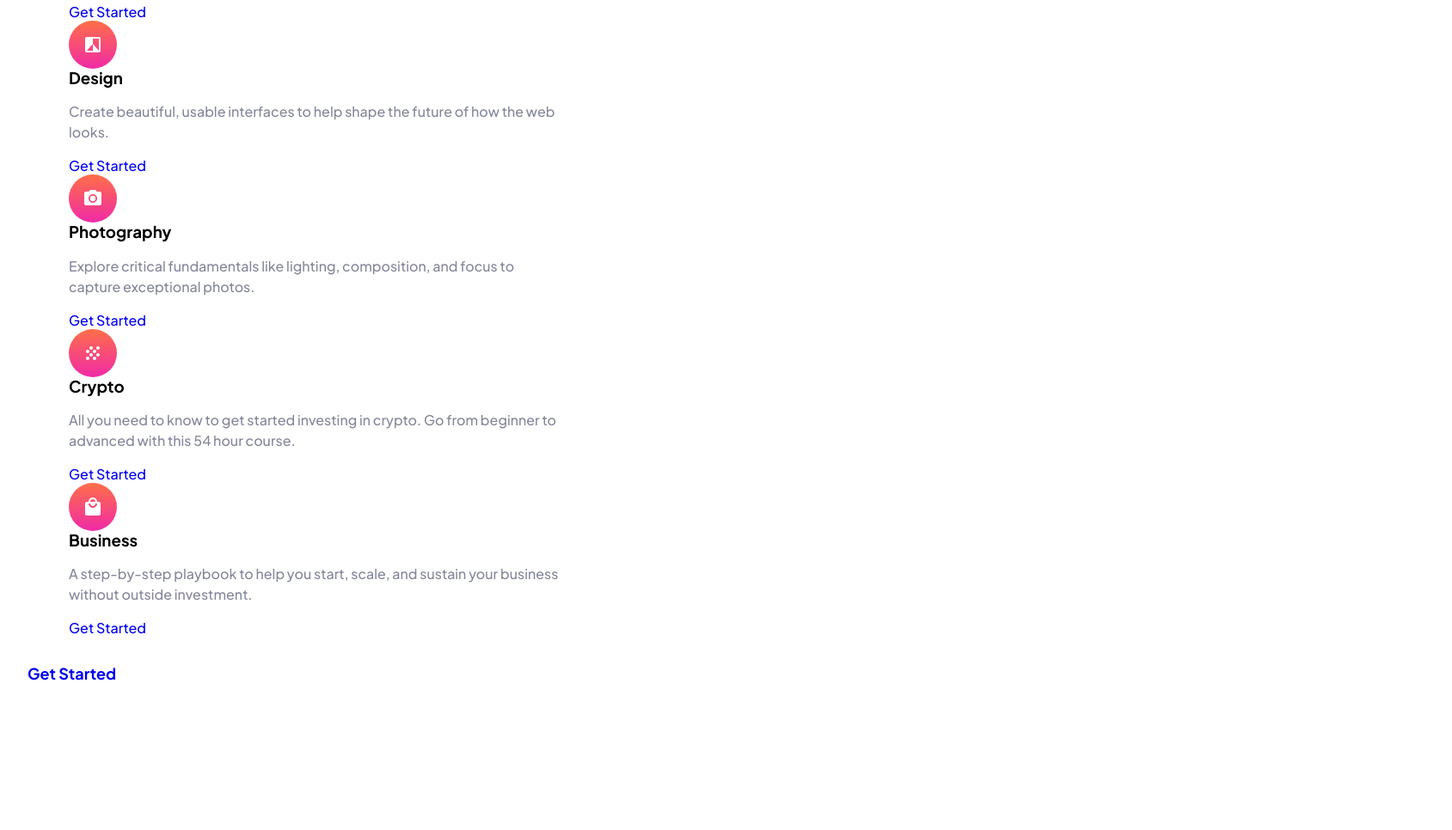
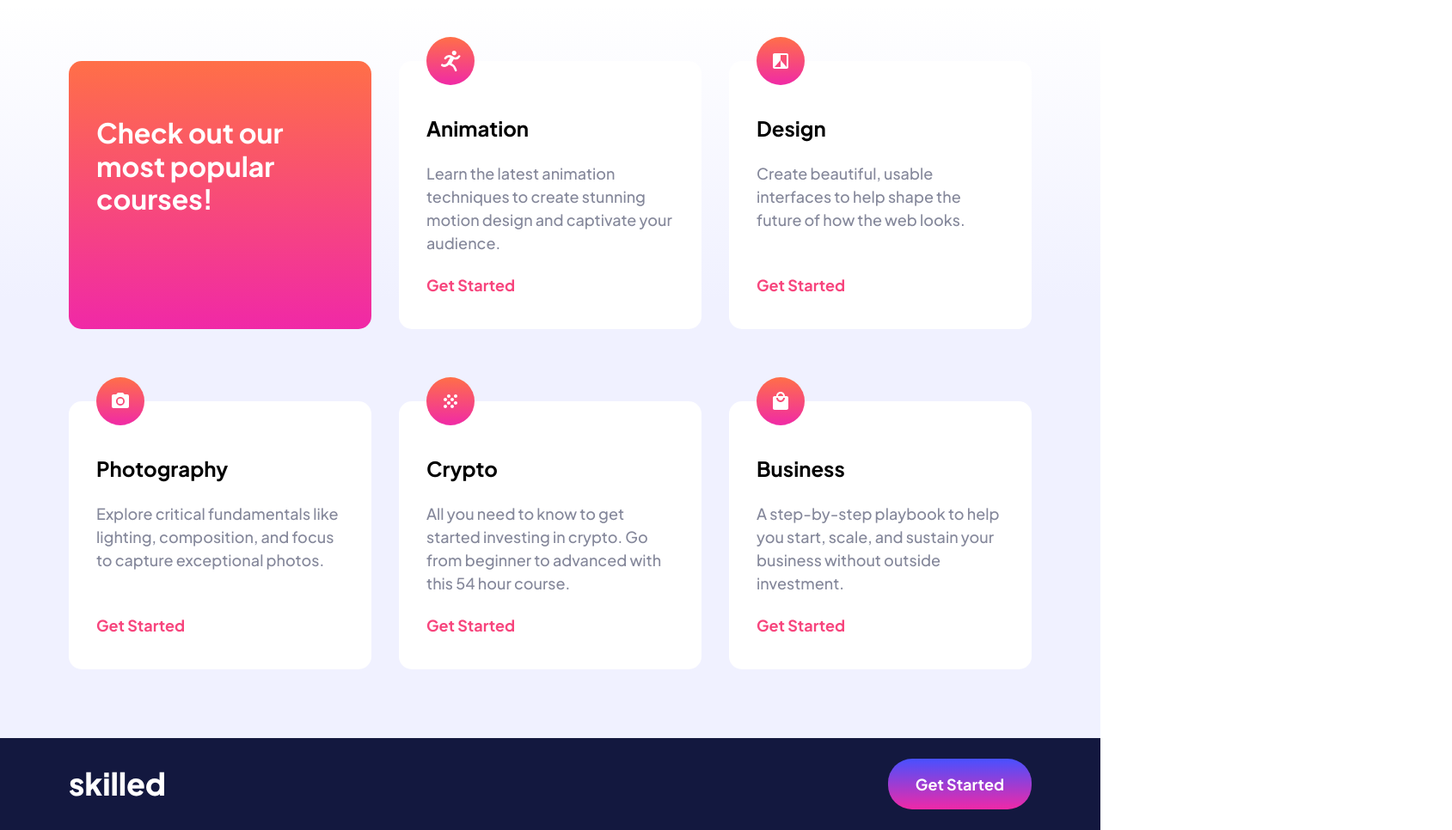
Before and after one commit to guliahmedova/skilled, a plain HTML site: page index.html in a window 1280 px wide. Shown: the part 777-1743 px from the top of the page at 86% size, 1689 px wide, since content can reach past the window. Before the commit the page ends 1588 px from the top, so only its background shows below. Drawn offline with Linux system fonts and the light colour scheme.

Commit message:
feat: add footer

```diff
--- /dev/null
+++ b/css/components/courses.css
@@ -0,0 +1,77 @@
+.courses {
+    background: linear-gradient(#fff, #f0f1ff 40%);
+    padding-block: 64px 80px;
+}
+
+.courses .wrapper {
+    display: grid;
+    row-gap: 60px;
+}
+
+.courses .block {
+    padding: 64px 32px 40px;
+    border-radius: 15px;
+}
+
+.courses .block.title {
+    padding: 32px;
+    background: var(--gradient-pink);
+    color: var(--color-white);
+}
+
+.courses h2 {
+    font-size: var(--fs-3);
+}
+
+.courses .course {
+    position: relative;
+    background: var(--color-white);
+    display: grid;
+    gap: 24px;
+    grid-template-rows: min-content 1fr min-content;
+}
+
+.courses img {
+    position: absolute;
+    top: 0;
+    translate: 32px -50%;
+}
+
+.courses h3 {
+    font-size: var(--fs-4);
+}
+
+.courses p {
+    font-size: var(--fs-5);
+    margin: 0;
+}
+
+.courses a {
+    font-size: var(--fs-7);
+    font-weight: 700;
+    color: var(--color-pink-600);
+    transition: opacity 150ms ease-in-out;
+    align-self: end;
+}
+
+.courses a:hover {
+    opacity: 50%;
+}
+
+@media (width >= 50.625em) {
+    .courses .wrapper {
+        grid-template-columns: repeat(2, 1fr);
+        column-gap: 24px;
+    }
+
+    .courses .block.title {
+        padding-block-start: 64px;
+    }
+}
+
+@media (width >= 75em) {
+    .courses .wrapper {
+        grid-template-columns: repeat(3, 1fr);
+        gap: 84px 32px;
+    }
+}
--- /dev/null
+++ b/css/components/footer.css
@@ -0,0 +1,10 @@
+.footer {
+    background: var(--color-blue-900);
+    padding-block: 24px;
+}
+
+.footer .wrapper {
+    display: flex;
+    justify-content: space-between;
+    align-items: center;
+}
--- a/css/components/header.css
+++ b/css/components/header.css
@@ -2,20 +2,11 @@
     display: flex;
     justify-content: space-between;
     align-items: center;
-    padding-block: 1rem;
-}
-.header .logo {
-    width: 5rem;
+    padding-block: 16px;
 }
 
-@media screen and (width >= 50.625em) {
+@media (width >= 50.625em) {
     .header {
-        padding-block: 1.5rem;
+        padding-block: 24px;
     }
 }
-
-@media screen and (width >= 75em) {
-    .header .logo {
-        width: 7rem;
-    }
-}
--- a/css/components/hero.css
+++ b/css/components/hero.css
@@ -20,15 +20,17 @@
     pointer-events: none;
 }
 
-@media screen and (width >= 50.625em) {
+@media (width >= 50.625em) {
     .hero {
         grid-template-columns: repeat(2, 1fr);
         position: relative;
     }
+
     .hero__text {
         padding-block: 42px;
         padding-inline-end: 0;
     }
+
     .hero picture {
         max-width: none;
         position: absolute;
@@ -38,9 +40,13 @@
     }
 }
 
-@media screen and (width >= 75em) {
+@media (width >= 75em) {
     .hero picture {
         max-width: 1040px;
         translate: 47% -27%;
     }
+
+    .hero__text {
+        padding-block: 110px;
+    }
 }
--- a/css/global/boilerplate.css
+++ b/css/global/boilerplate.css
@@ -15,27 +15,32 @@
     box-sizing: border-box;
 }
 
+main {
+    overflow-x: clip;
+}
+
 body {
-    margin: 0;
     font-family: "Plus Jakarta Sans", Arial, Helvetica, sans-serif;
     font-weight: 500;
+    margin: 0;
 }
 
 h1,
 h2,
-h3,
-h4,
-h5,
-h6 {
+h3 {
     line-height: 1.2;
+    font-weight: 800;
     margin: 0;
-    font-weight: 700;
+}
+
+a {
+    text-decoration: none;
 }
 
 p {
+    max-width: 35ch;
     color: var(--color-grey);
     line-height: 1.5;
-    max-width: 50ch;
 }
 
 img {
@@ -44,6 +49,17 @@ img {
     height: auto;
 }
 
-a {
-    text-decoration: none;
+.logo {
+    width: 4.955625rem;
+    transition: opacity 150ms ease-in-out;
 }
+
+@media (width >= 75em) {
+    .logo {
+        width: 6.9375rem;
+    }
+}
+
+.logo:hover {
+    opacity: 0.75;
+}
--- a/css/global/button.css
+++ b/css/global/button.css
@@ -1,31 +1,43 @@
 .button {
+    display: inline-block;
     font-size: var(--fs-7);
+    line-height: 1.5;
     font-weight: 700;
-    line-height: 1.5;
     padding: 10.5px 24px;
-    border-radius: 20px;
+    border-radius: 28px;
     transition: 150ms ease-in-out;
-    transition-property: background-color, opacity;
+    transition-property: background, opacity;
 }
 
 .button.dark {
-    background-color: var(--color-blue-900);
+    background: var(--color-blue-900);
     color: var(--color-white);
 }
+
 .button.dark:hover {
-    background-color: var(--color-blue-600);
+    background: var(--color-blue-600);
 }
 
 .button.pink {
     background: var(--gradient-pink);
     color: var(--color-white);
 }
+
 .button.pink:hover {
     opacity: 0.5;
 }
 
-@media screen and (width >= 75em) {
+.button.purple {
+    background: var(--gradient-purple);
+    color: var(--color-white);
+}
+
+.button.purple:hover {
+    opacity: 0.5;
+}
+
+@media (width >= 75em) {
     .button {
-        padding: 1rem 2rem;
+        padding: 16px 32px;
     }
 }
--- a/css/style.css
+++ b/css/style.css
@@ -4,3 +4,5 @@
 @import url("/css/global/layout.css");
 @import url("/css/components/header.css");
 @import url("/css/components/hero.css");
+@import url("/css/components/courses.css");
+@import url("/css/components/footer.css");
--- a/index.html
+++ b/index.html
@@ -31,12 +31,10 @@
             <picture>
                 <source media="(min-width: 75em)" srcset="/assets/image-hero-desktop@2x.webp" width="2092"
                     height="1876" />
-
                 <source media="(min-width: 50.625em)" srcset="/assets/image-hero-tablet@2x.webp" width="695"
                     height="723" />
-
-                <img src="/assets/image-hero-mobile@2x.webp" alt="woman with coffee mug and laptop" width="870"
-                    height="818">
+                <img src="/assets/image-hero-mobile@2x.webp" width="870" height="818"
+                    alt="woman with coffee mug and laptop, with labels reading Members 29k, Course hours 1451" />
             </picture>
         </section>
 
@@ -85,12 +83,13 @@
         </section>
     </main>
 
-    <footer>
-        <a href="/">
-            <img src="/assets/logo-light.svg" alt="Skilled Home" width="111" height="28">
-        </a>
-
-        <a href="/" class="button purple">Get Started</a>
+    <footer class="footer">
+        <div class="wrapper">
+            <a href="/">
+                <img class="logo" src="/assets/logo-light.svg" alt="Skilled Home" width="111" height="28" />
+            </a>
+            <a href="" class="button purple"> Get Started</a>
+        </div>
     </footer>
 
 </body>
```
